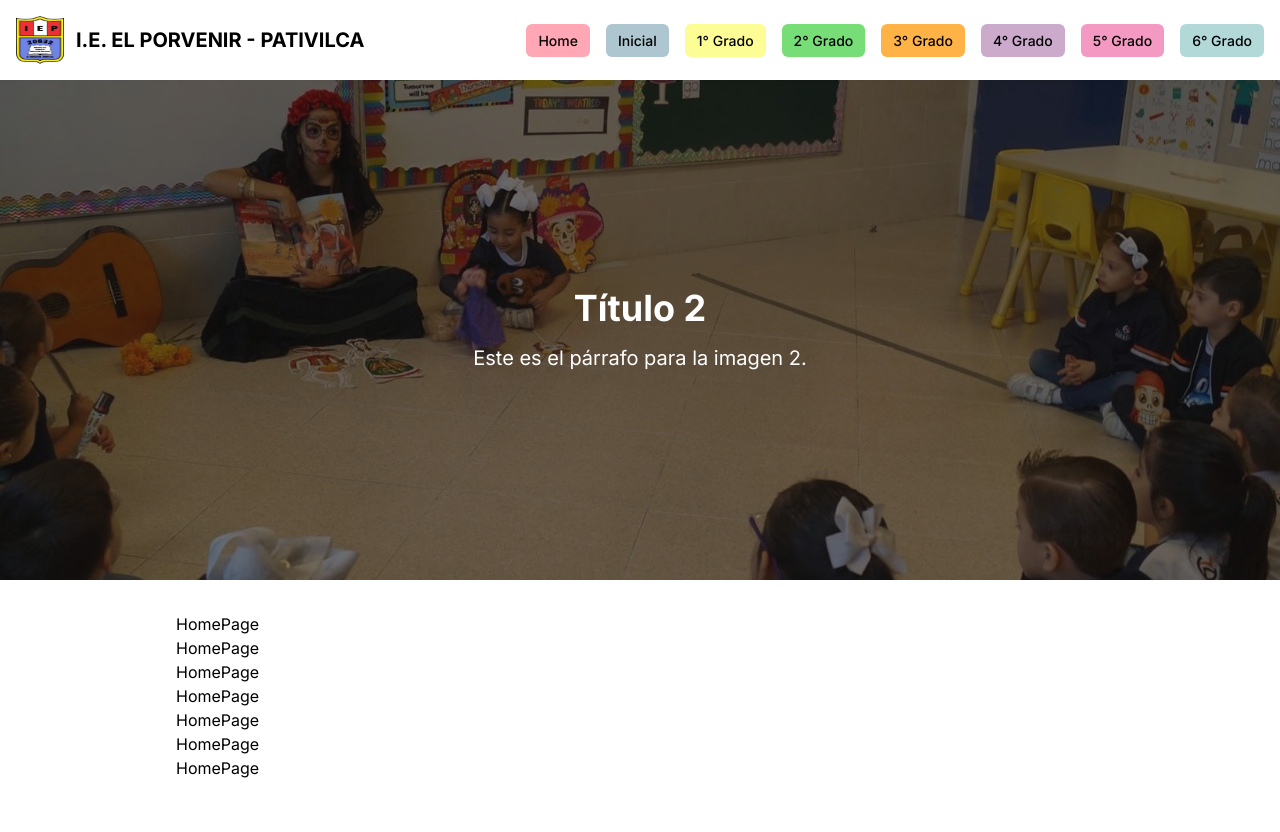
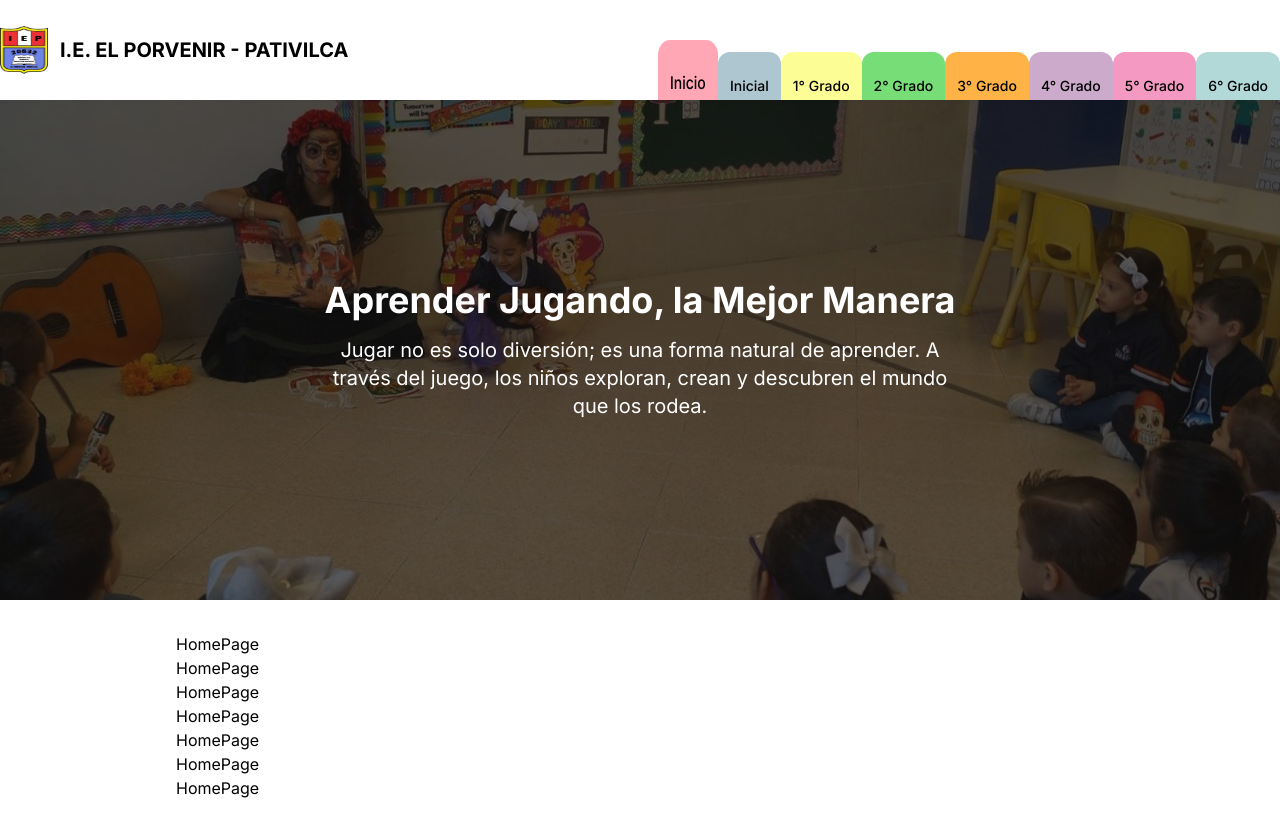
Before and after one commit to FernandoTelloL/web-juegos-educativos, a React (Vite) app: page / in a window 1280 px wide. Built offline with nearby package versions, Linux system fonts and the light colour scheme.

Commit message:
refactorizado diseño de nav

```diff
--- a/src/components/HeroImage.jsx
+++ b/src/components/HeroImage.jsx
@@ -3,28 +3,33 @@ import Slider from 'react-slick';
 const slides = [
   {
     src: '../../src/assets/img/img1.jpeg',
-    title: 'Título 1',
-    text: 'Este es el párrafo para la imagen 1.',
+    title: 'El Poder de la Curiosidad Infantil',
+    text: 'Los niños nos enseñan que la curiosidad es la llave que abre las puertas del conocimiento.',
+    textoAlternativo: 'Los niños nos enseñan que la curiosidad es la llave que abre las puertas del conocimiento. Su capacidad de asombro es una poderosa herramienta de aprendizaje que los adultos no debemos olvidar.',
   },
   {
     src: '../../src/assets/img/img2.jpeg',
-    title: 'Título 2',
-    text: 'Este es el párrafo para la imagen 2.',
+    title: 'Aprender Jugando, la Mejor Manera',
+    text: 'Jugar no es solo diversión; es una forma natural de aprender. A través del juego, los niños exploran, crean y descubren el mundo que los rodea.',
+    textoAlternativo: 'Jugar no es solo diversión; es una forma natural de aprender. A través del juego, los niños exploran, crean y descubren el mundo que los rodea, sentando las bases para el aprendizaje permanente.',
   },
   {
     src: '../../src/assets/img/img3.jpeg',
-    title: 'Título 3',
-    text: 'Este es el párrafo para la imagen 3.',
+    title: 'Educar con Amor y Paciencia',
+    text: 'La educación es más que libros y exámenes. Es guiar con amor y entender con paciencia.',
+    textoAlternativo: 'La educación es más que libros y exámenes. Es guiar con amor, entender con paciencia, y sembrar las semillas del conocimiento en un suelo fértil de confianza y respeto.',
   },
   {
     src: '../../src/assets/img/img4.jpeg',
-    title: 'Título 4',
-    text: 'Este es el párrafo para la imagen 4.',
+    title: 'El Juego: Un Puente hacia el Conocimiento',
+    text: 'El juego es el puente que conecta la imaginación con la realidad y asi los niños aprenden cosas importantes para la vida.',
+    textoAlternativo: 'El juego es el puente que conecta la imaginación con la realidad. A través de él, los niños no solo se divierten, sino que también desarrollan habilidades cruciales para la vida.',
   },
   {
     src: '../../src/assets/img/img5.jpeg',
-    title: 'Título 5',
-    text: 'Este es el párrafo para la imagen 5.',
+    title: 'La Educación, un Viaje sin Fin',
+    text: 'Aprender es un viaje que comienza en la infancia y nunca termina.',
+    textoAlternativo: 'Aprender es un viaje que comienza en la infancia y nunca termina. Cada experiencia, cada juego, y cada lección son pasos que nos acercan a ser la mejor versión de nosotros mismos.',
   },
 ];
 
@@ -52,12 +57,12 @@ export const HeroImage = () => {
               className="w-full object-cover h-[500px]"
             />
             {/* Capa negra semitransparente usando after */}
-            <div className="absolute inset-0 before:absolute before:inset-0 before:bg-black before:opacity-50 before:content-[''] flex items-center justify-center">
-              <div className="text-center z-10">
+            <div className="absolute inset-0 before:absolute before:inset-0 before:bg-black before:opacity-60 before:content-[''] flex items-center justify-center">
+              <div className="text-center z-10 flex flex-col justify-center items-center">
                 <h1 className="text-2xl md:text-4xl font-bold text-white mb-4">
                   {slide.title}
                 </h1>
-                <p className="text-lg md:text-xl text-white">
+                <p className="text-lg md:text-xl text-white w-1/2">
                   {slide.text}
                 </p>
               </div>
--- a/src/components/header/Header.jsx
+++ b/src/components/header/Header.jsx
@@ -1,16 +1,15 @@
-// src/components/Header.jsx
 import { Navbar } from "./Navbar";
-import logo from '../../../src/assets/img/insignia-colegio.png'
+import logo from '../../../src/assets/img/insignia-colegio.png';
 
 export const Header = () => {
   return (
-    <header className="bg-white shadow-md p-4">
-      <div className="container mx-auto flex justify-between items-center">
+    <header className="bg-white shadow-md h-[100px]">
+      <div className="container mx-auto flex justify-between items-end h-full">
         {/* Logo y nombre del colegio */}
-        <div className="flex items-center">
+        <div className="flex items-center self-center">
           <img
             src={logo}
-            alt="Logo del Colegio"
+            alt="I.E. EL PORVENIR - PATIVILCA"
             className="h-12 w-12 mr-3"
           />
           <h1 className="text-xl font-title">I.E. EL PORVENIR - PATIVILCA</h1>
--- a/src/components/header/Navbar.jsx
+++ b/src/components/header/Navbar.jsx
@@ -1,8 +1,8 @@
-// src/components/Navbar.jsx
 import { NavLink } from "react-router-dom";
+import './navbar.css'
 
 const navItems = [
-  { to: "/", text: "Home", bg: "bg-pastel-rose", hoverBg: "hover:bg-pastel-rose-light", activeBg: "bg-pastel-rose-dark" },
+  { to: "/", text: "Inicio", bg: "bg-pastel-rose", hoverBg: "hover:bg-pastel-rose-light", activeBg: "bg-pastel-rose-dark" },
   { to: "/initial", text: "Inicial", bg: "bg-pastel-blue", hoverBg: "hover:bg-pastel-blue-light", activeBg: "bg-pastel-blue-dark" },
   { to: "/grade-1", text: "1° Grado", bg: "bg-pastel-yellow", hoverBg: "hover:bg-pastel-yellow-light", activeBg: "bg-pastel-yellow-dark" },
   { to: "/grade-2", text: "2° Grado", bg: "bg-pastel-green", hoverBg: "hover:bg-pastel-green-light", activeBg: "bg-pastel-green-dark" },
@@ -14,16 +14,15 @@ const navItems = [
 
 export const Navbar = () => {
   return (
-    <nav className="hidden md:flex">
-      <ul className="flex space-x-4">
+    <nav className="flex w-fit justify-end items-end ">
+      <ul className="flex items-end">
         {navItems.map(({ to, text, bg, hoverBg, activeBg }) => (
-          <li key={text}>
+          <li key={text} className="relative nav-item h-12">
             <NavLink
               to={to}
               className={({ isActive }) =>
-                `${bg} ${hoverBg} px-3 py-2 rounded-md text-sm font-medium transition-all ${
-                  isActive ? `${activeBg} transform scale-105` : ""
-                }`
+                `${bg} ${hoverBg} px-3 py-2 text-sm font-medium bg-blue-500 h-[inherit] rounded-ss-xl rounded-se-xl flex justify-center items-end pb-1
+                  ${isActive ? `${activeBg} nav-item-active` : ""}`
               }
             >
               {text}
--- /dev/null
+++ b/src/components/header/navbar.css
@@ -0,0 +1,15 @@
+
+
+.nav-item-active {
+    transform: scaleY(1.25);
+  transform-origin: bottom;
+  transition: transform 0.3s ease-in-out;
+}
+
+.nav-item {
+  transition: transform 0.3s ease-in-out;
+}
+
+.miUL {
+  background-color: red;
+}
--- a/src/layouts/MainLayout.jsx
+++ b/src/layouts/MainLayout.jsx
@@ -7,9 +7,9 @@ export const MainLayout = () => {
     <div className="flex flex-col min-h-screen">
       <Header />
       <HeroImage />
-      <main className="flex-1 container mx-auto px-4 py-6 sm:px-6 md:px-8 lg:px-12 lg:py-8 xl:max-w-5xl">
-        <Outlet />
-      </main>
+        <main className="flex-1 container mx-auto px-4 py-6 sm:px-6 md:px-8 lg:px-12 lg:py-8 xl:max-w-5xl">
+          <Outlet />
+        </main>
     </div>
   );
 };
```
